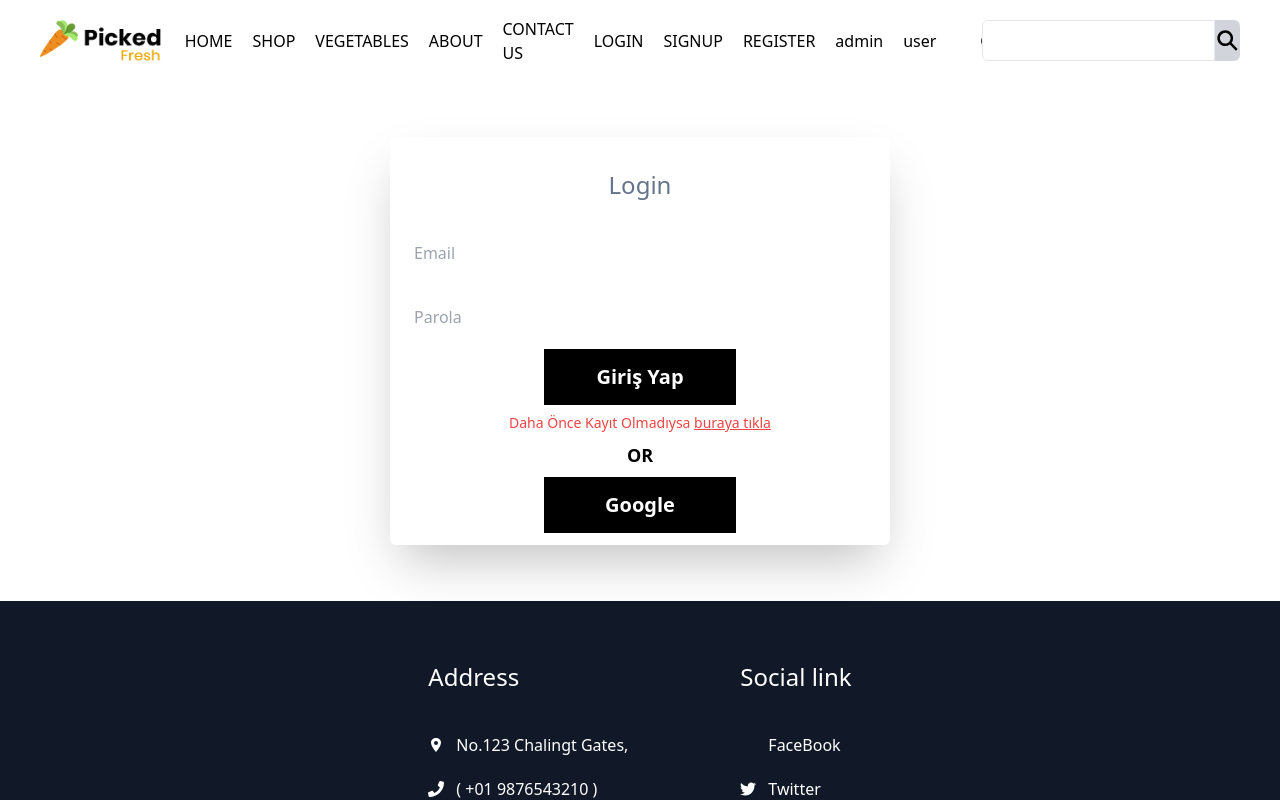
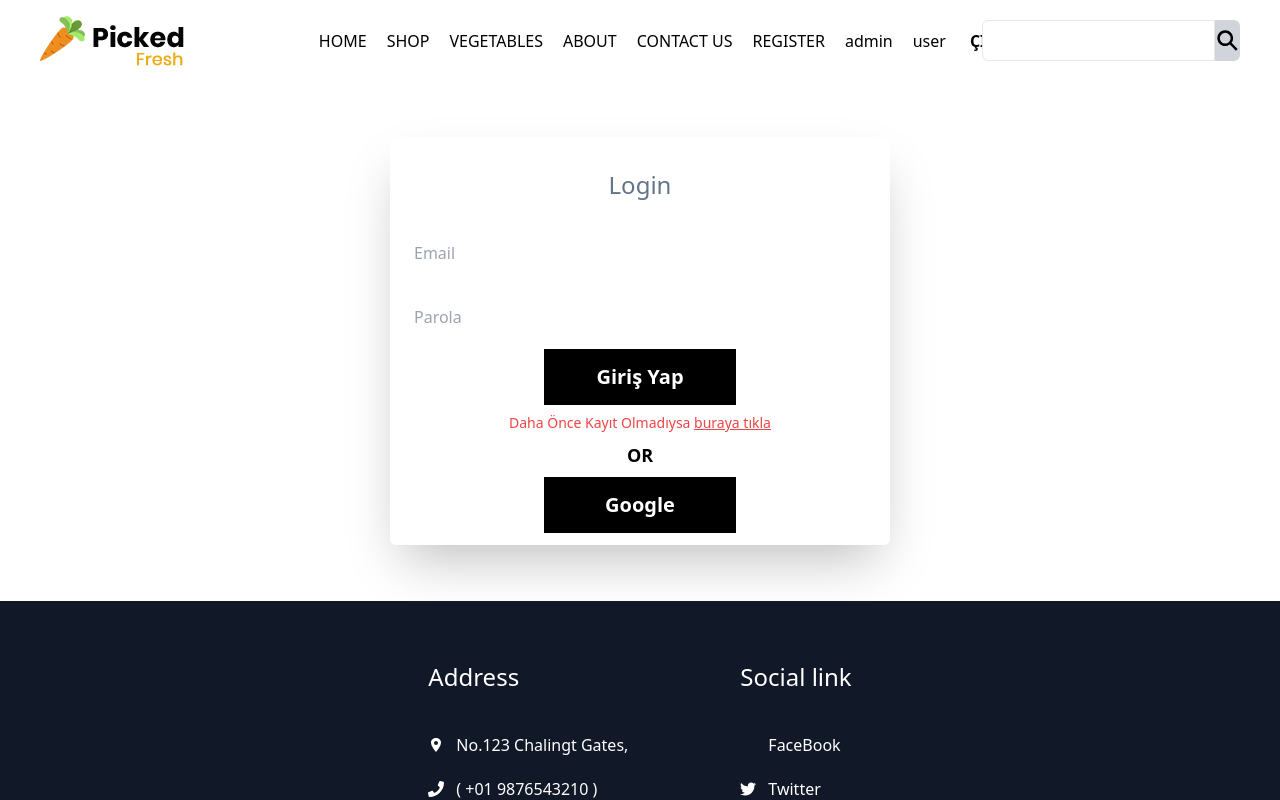
Before and after one commit to ramazan97/Vegetables-Online-Shopping, a React (Create React App) app in the folder frontend/: page /login in a window 1280 px wide. Shown: the top 800 px of the page. Built offline with nearby package versions, Linux system fonts and the light colour scheme; some icons are missing.

Commit message:
kullanıcıya göre Navbar düzenleme

```diff
--- a/frontend/src/component/Navbar.jsx
+++ b/frontend/src/component/Navbar.jsx
@@ -3,9 +3,11 @@ import { IoSearchSharp } from "react-icons/io5";
 import { Link } from "react-router-dom";
 import Sidebar from "./Sidebar";
 import { useLogout } from "../hooks/useLogout";
+import { useAuthContext } from "../hooks/useAuthContext";
 
 const Navbar = () => {
   const { logout } = useLogout();
+  const { kullanici } = useAuthContext();
   const handleClick = () => {
     logout();
   };
@@ -21,6 +23,7 @@ const Navbar = () => {
       </div>
 
       <div className="hidden md:flex items-center justify-center gap-5">
+        {kullanici && (
           <div>
             <ul className="flex items-center justify-center gap-5 font-medium p-6">
               <li className="hover:text-orange-400 transition-all duration-500">
@@ -76,8 +79,56 @@ const Navbar = () => {
               </li>
             </ul>
           </div>
+        )}
+        {!kullanici && (
+          <div className="flex items-center justify-center">
             <div>
-          <div className="hover:text-orange-400 transition-all duration-500">
+              <ul className="flex items-center justify-center gap-5 font-medium p-6">
+                <li className="hover:text-orange-400 transition-all duration-500">
+                  <Link className="" to="/">
+                    HOME
+                  </Link>
+                </li>
+                <li className="hover:text-orange-400 transition-all duration-500">
+                  <Link className="" to="/shop">
+                    SHOP
+                  </Link>
+                </li>
+                <li className="hover:text-orange-400 transition-all duration-500">
+                  <Link className="" to="/vegetables">
+                    VEGETABLES
+                  </Link>
+                </li>
+                <li className="hover:text-orange-400 transition-all duration-500">
+                  <Link className="" to="/about">
+                    ABOUT
+                  </Link>
+                </li>
+                <li className="hover:text-orange-400 transition-all duration-500 whitespace-nowrap ">
+                  <Link className="" to="/contactus">
+                    CONTACT US
+                  </Link>
+                </li>
+
+                <li className="hover:text-orange-400 transition-all duration-500">
+                  <Link className="" to="/register">
+                    REGISTER
+                  </Link>
+                </li>
+                <li className="hover:text-orange-400 transition-all duration-500">
+                  <Link className="" to="/admin">
+                    admin
+                  </Link>
+                </li>
+                <li className="hover:text-orange-400 transition-all duration-500">
+                  <Link className="" to="/user">
+                    user
+                  </Link>
+                </li>
+              </ul>
+            </div>
+
+            <div className="hover:text-orange-400 transition-all duration-500 font-bold  mr-2 ">
               <button
                 className="hover:text-orange-400 transition-all duration-500 "
                 onClick={handleClick}
@@ -86,6 +137,8 @@ const Navbar = () => {
               </button>
             </div>
           </div>
+        )}
+
         <div>
           <div className="flex items-center justify-end w-[200px]  h-[81px] ">
             <input className="border  rounded-l-md h-[41px]" />
```
Lines whose indentation alone changed are shown as unchanged.
